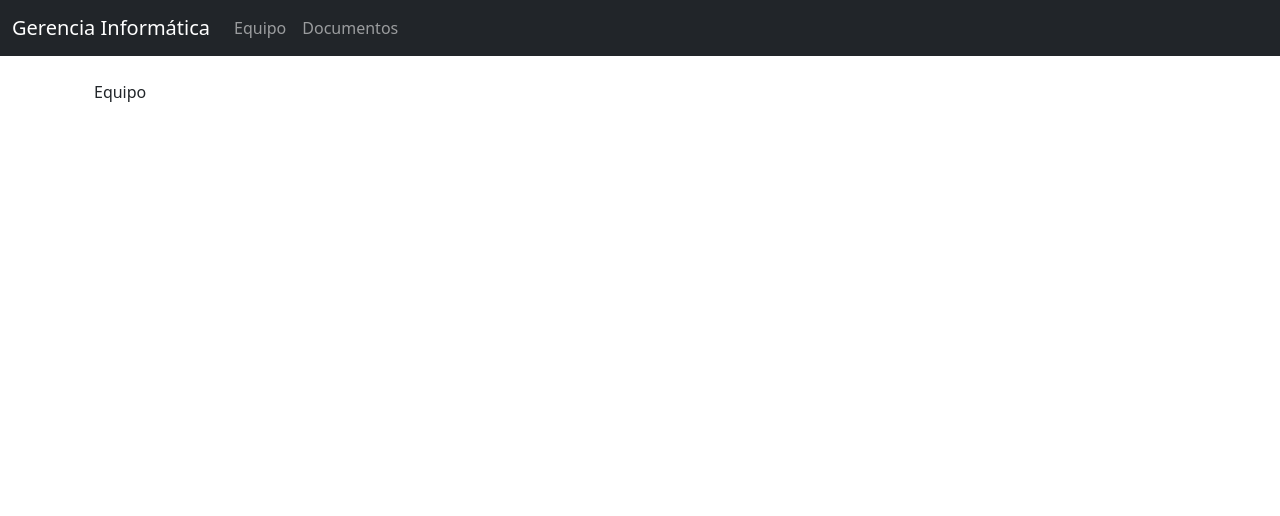
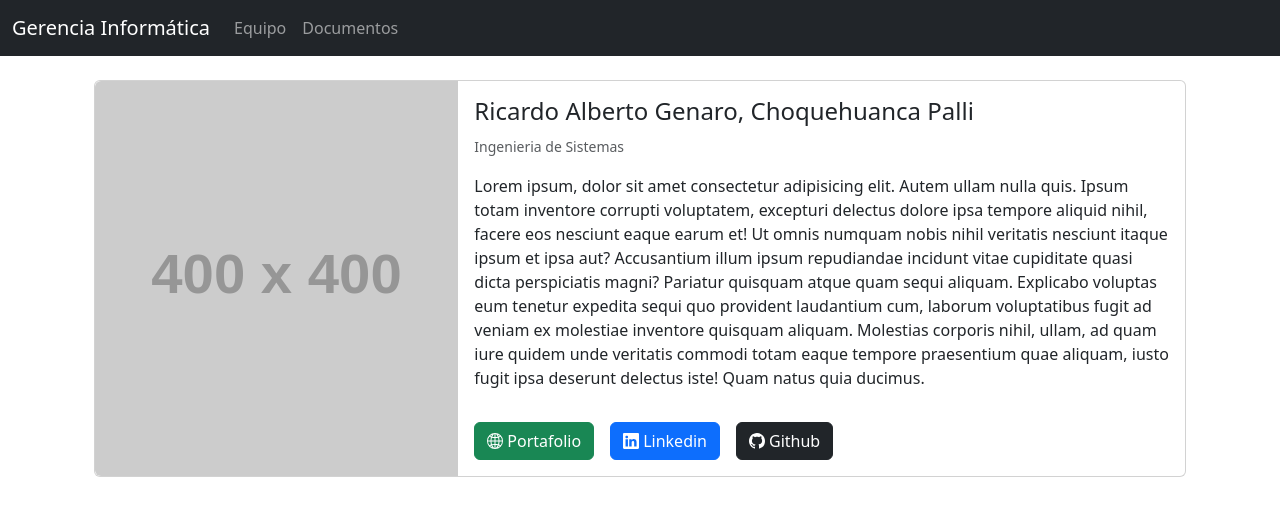
Before and after one commit to ricardogenaro99/gerencia-informatica-grupo-c, a React (Create React App) app: page /equipo in a window 1280 px wide. Shown: the top 516 px of the page. Built offline with nearby package versions, Linux system fonts and the light colour scheme.

Commit message:
Componente para la seccion de equipo

```diff
--- a/package.json
+++ b/package.json
@@ -9,6 +9,7 @@
     "bootstrap": "^5.3.0-alpha1",
     "react": "^18.2.0",
     "react-dom": "^18.2.0",
+    "react-icons": "^4.7.1",
     "react-router-dom": "^6.8.1",
     "react-scripts": "5.0.1",
     "web-vitals": "^2.1.4"
--- /dev/null
+++ b/src/app/components/CardEquipo.js
@@ -0,0 +1,43 @@
+import React, { useMemo } from "react";
+
+function CardEquipo({ img, names, surnames, school, description, links }) {
+  const fullName = useMemo(() => `${names}, ${surnames}`, [names, surnames]);
+
+  return (
+    <div className="card mb-3">
+      <div className="row g-0">
+        <div className="col-lg-4">
+          <img
+            src={img || "https://via.placeholder.com/400?text=Sin+Imagen"}
+            className="img-fluid rounded-start w-100 h-100 object-fit-cover"
+            alt="img"
+          />
+        </div>
+        <div className="col-lg-8">
+          <div className="card-body">
+            <h4 className="card-title">{fullName}</h4>
+            <p className="card-text">
+              <small className="text-muted">{school}</small>
+            </p>
+            <p className="card-text">{description}</p>
+          </div>
+          <div className="card-body d-flex">
+            {links.map((e, i) => (
+              <a
+                key={i}
+                href={e.url}
+                className={`card-link btn d-flex align-items-center gap-1 ${e.color}`}
+                target="_blank"
+                rel="noreferrer"
+              >
+                {e.icon} {e.label}
+              </a>
+            ))}
+          </div>
+        </div>
+      </div>
+    </div>
+  );
+}
+
+export default CardEquipo;
--- a/src/app/components/index.js
+++ b/src/app/components/index.js
@@ -1,3 +1,4 @@
+import CardEquipo from "./CardEquipo";
 import Header from "./Header";
 
-export { Header };
+export { Header, CardEquipo };
--- a/src/app/pages/Equipo.js
+++ b/src/app/pages/Equipo.js
@@ -1,7 +1,45 @@
 import React from "react";
+import { BsGithub, BsGlobe2, BsLinkedin } from "react-icons/bs";
+import { CardEquipo } from "../components";
 
 function Equipo() {
-  return <div>Equipo</div>;
+  const equipo = [
+    {
+      names: "Ricardo Alberto Genaro",
+      surnames: "Choquehuanca Palli",
+      school: "Ingenieria de Sistemas",
+      description:
+        "Lorem ipsum, dolor sit amet consectetur adipisicing elit. Autem ullam nulla quis. Ipsum totam inventore corrupti voluptatem, excepturi delectus dolore ipsa tempore aliquid nihil, facere eos nesciunt eaque earum et! Ut omnis numquam nobis nihil veritatis nesciunt itaque ipsum et ipsa aut? Accusantium illum ipsum repudiandae incidunt vitae cupiditate quasi dicta perspiciatis magni? Pariatur quisquam atque quam sequi aliquam. Explicabo voluptas eum tenetur expedita sequi quo provident laudantium cum, laborum voluptatibus fugit ad veniam ex molestiae inventore quisquam aliquam. Molestias corporis nihil, ullam, ad quam iure quidem unde veritatis commodi totam eaque tempore praesentium quae aliquam, iusto fugit ipsa deserunt delectus iste! Quam natus quia ducimus.",
+      links: [
+        {
+          url: "https://ricardo-genaro-portfolio.vercel.app/",
+          icon: <BsGlobe2 />,
+          color: "btn-success",
+          label: "Portafolio",
+        },
+        {
+          url: "https://www.linkedin.com/in/ricardogenaro/",
+          icon: <BsLinkedin />,
+          color: "btn-primary",
+          label: "Linkedin",
+        },
+        {
+          url: "https://github.com/ricardogenaro99",
+          icon: <BsGithub />,
+          color: "btn-dark",
+          label: "Github",
+        },
+      ],
+    },
+  ];
+
+  return (
+    <div>
+      {equipo.map((e, i) => (
+        <CardEquipo key={i} {...e} />
+      ))}
+    </div>
+  );
 }
 
 export default Equipo;
```
Also changed, not shown: 1 other file (tests, documents, lock files or other folders).
